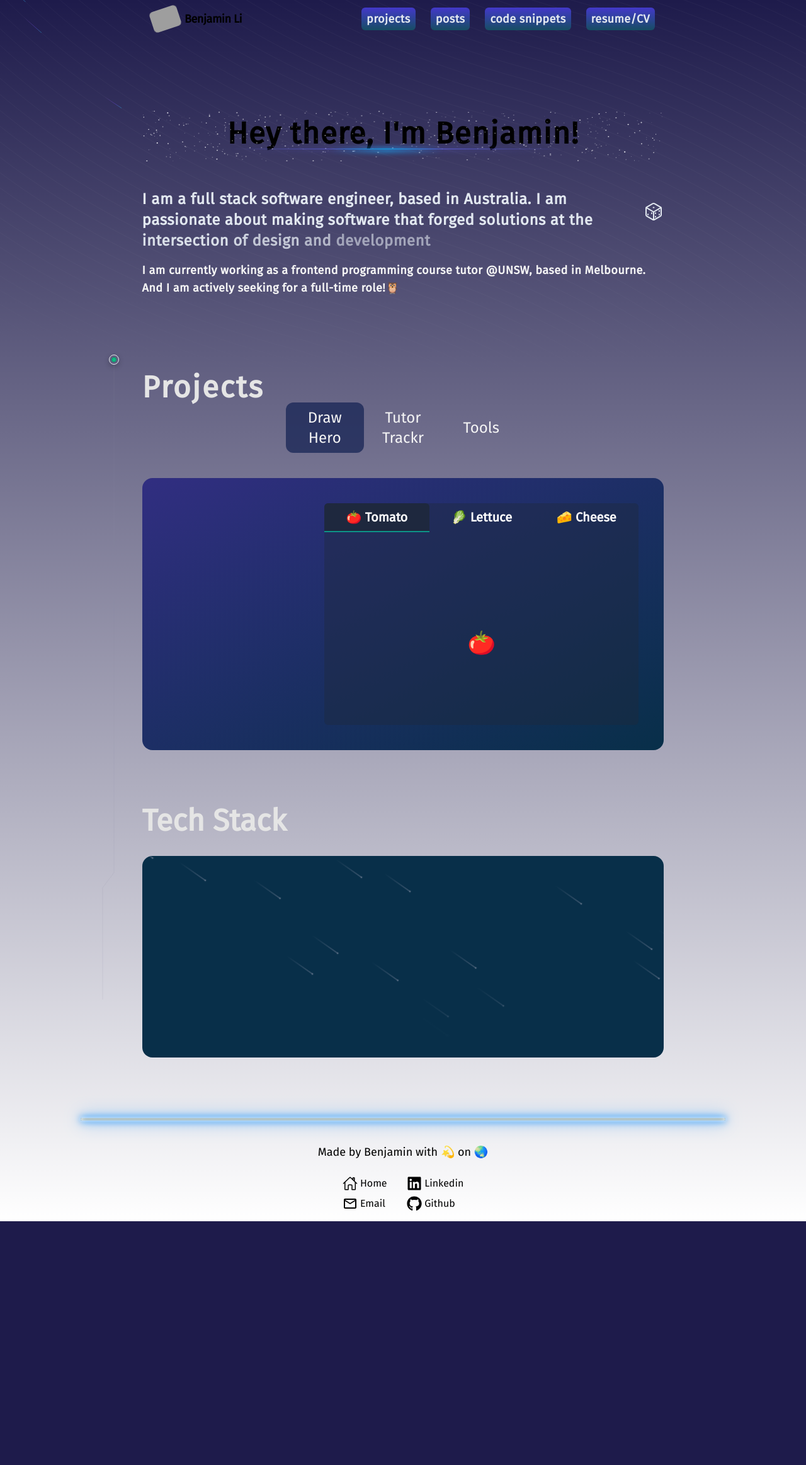
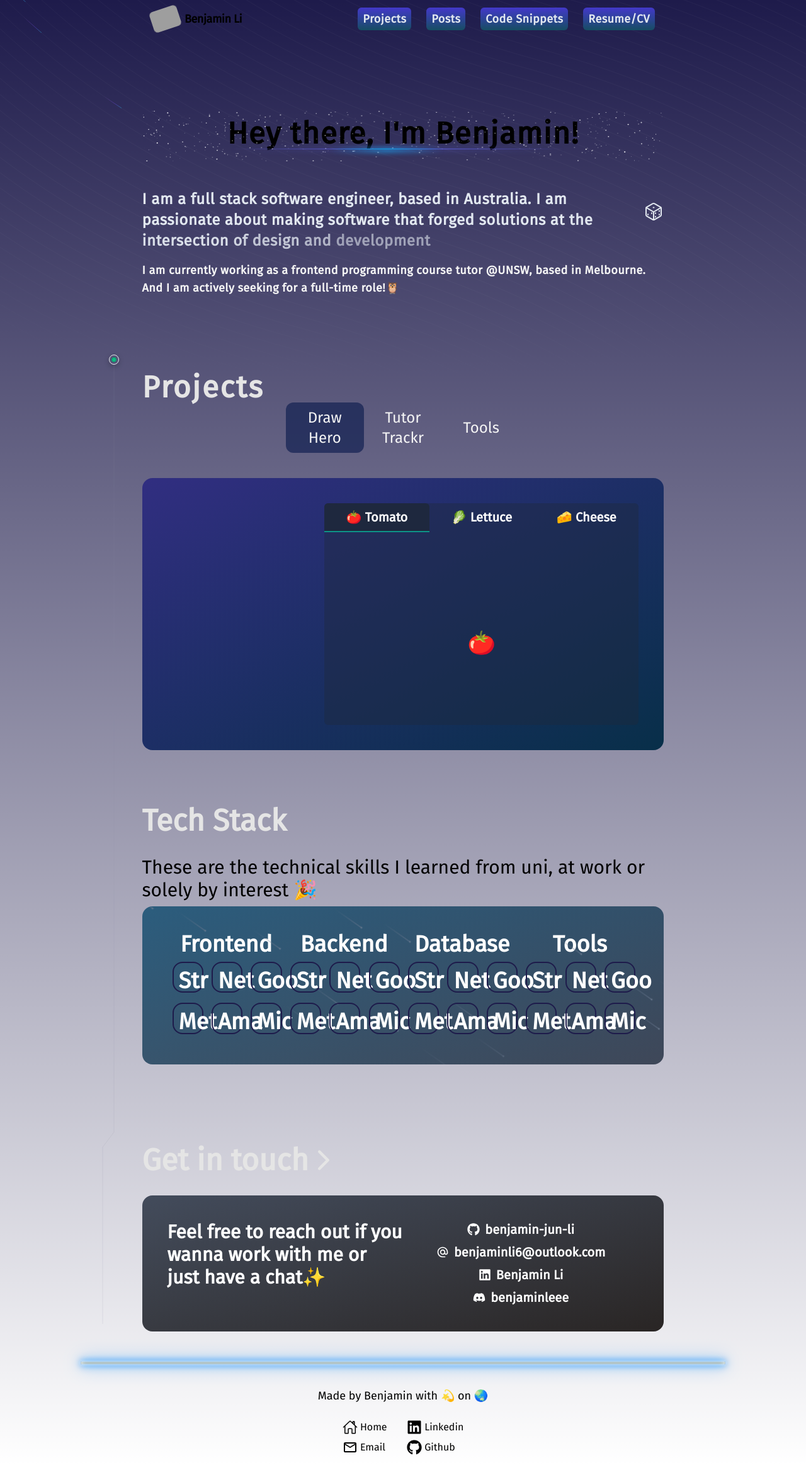
Before and after one commit to benjamin-jun-li/portfolio, a Next.js app: page / in a window 1280 px wide. Shown: the whole page at 63% size. Before the commit the page ends 1939 px from the top, so only its background shows below. Built offline with nearby package versions, Linux system fonts and the light colour scheme; grey boxes are pictures that could not be loaded.

Commit message:
main page layout done

```diff
--- a/src/components/floating-menu.tsx
+++ b/src/components/floating-menu.tsx
@@ -5,17 +5,17 @@ import { MdOutlineEditNote } from "react-icons/md";
 const FloatingMenu = memo(() => {
   const navItems = [
     {
-      name: "projects",
+      name: "Projects",
       link: "/projects",
       icon: <FaProjectDiagram />,
     },
     {
-      name: "posts",
+      name: "Posts",
       link: "/posts",
       icon: <MdOutlineEditNote />,
     },
     {
-      name: "code snippets",
+      name: "Code Snippets",
       link: "/snippets",
       icon: <FaCode />,
     },
--- a/src/components/header.tsx
+++ b/src/components/header.tsx
@@ -42,20 +42,20 @@ const Header = () => {
 
       <nav className="hidden md:flex items-center space-x-6 ">
         <Link href="/projects" className={navbarLinkStyle}>
-          projects
+          Projects
         </Link>
         <Link href="/posts" className={navbarLinkStyle}>
-          posts
+          Posts
         </Link>
         <Link href="/snippets" className={navbarLinkStyle}>
-          code snippets
+          Code Snippets
         </Link>
         <Link
           target="_blank"
           className={navbarLinkStyle}
           href="https://drive.google.com/file/d/1Q-8epyxp0d-jNhaL2YjAS6q-sb_0NrUA/view?usp=drive_link"
         >
-          resume/CV
+          Resume/CV
         </Link>
       </nav>
     </header>
--- /dev/null
+++ b/src/components/main-page/contact-board.tsx
@@ -0,0 +1,52 @@
+import Link from "next/link";
+import { IoIosArrowForward } from "react-icons/io";
+import { MdAlternateEmail } from "react-icons/md";
+import { FaGithub } from "react-icons/fa";
+import { FaLinkedin } from "react-icons/fa";
+import { FaDiscord } from "react-icons/fa";
+const ContactBoard = () => {
+  return (
+    <section>
+      <h2 className="text-5xl text-neutral-200 font-semibold my-8 flex">
+        Get in touch <IoIosArrowForward />
+      </h2>
+      <div className="w-full h-full grid grid-cols-2 rounded-2xl p-10 text-xl font-bold text-white bg-gradient-to-br from-slate-800/80 to-stone-800">
+        <p className="text-3xl">
+          Feel free to reach out if you wanna work with me or just have a chat✨
+        </p>
+        <div className="w-full h-full flex flex-row md:flex-col items-center justify-center gap-y-2">
+          <a
+            href="https://github.com/benjamin-jun-li"
+            className="flex items-center gap-x-2 hover:text-indigo-300"
+          >
+            <FaGithub />
+            benjamin-jun-li
+          </a>
+          <a
+            href="mailto:benjaminli6@outlook.com"
+            className="flex items-center gap-x-2 hover:text-indigo-300"
+          >
+            <MdAlternateEmail />
+            benjaminli6@outlook.com
+          </a>
+          <a
+            href="https://www.linkedin.com/in/jun-benjamin-li/"
+            className="flex items-center gap-x-2 hover:text-indigo-300"
+          >
+            <FaLinkedin />
+            Benjamin Li
+          </a>
+          <a
+            href="https://discord.com/users/983185266028195902"
+            className="flex items-center gap-x-2 hover:text-indigo-300"
+          >
+            <FaDiscord />
+            benjaminleee
+          </a>
+        </div>
+      </div>
+    </section>
+  );
+};
+
+export default ContactBoard;
--- /dev/null
+++ b/src/components/main-page/tech-stack-grid.tsx
@@ -0,0 +1,12 @@
+import { HoverEffect } from "../ui/card-hover-effect";
+
+const TechStackGrid = ({ title, items }: { title: string, items: string[] }) => {
+  return (
+    <section className="flex flex-col m-0 items-center justify-center">
+      <h4>{title}</h4>
+      <HoverEffect items={items} />
+    </section>
+  );
+};
+
+export default TechStackGrid;
--- a/src/components/main-page/tech-stack.tsx
+++ b/src/components/main-page/tech-stack.tsx
@@ -1,13 +1,24 @@
 import Meteors from "../ui/meteor";
+import TechStackGrid from "./tech-stack-grid";
+
+const items = ["Str", "Net", "Goo", "Met", "Ama", "Mic"];
 
 const TechStack = () => {
   return (
-    <section className="w-full my-32 h-[20rem]">
+    <section className="w-full my-32 h-fit">
       <h2 className="text-5xl text-neutral-200 font-semibold my-8">
         Tech Stack
       </h2>
-      <p></p>
-      <div className="w-full overflow-hidden relative h-full rounded-2xl p-10 text-xl md:text-4xl font-bold text-white bg-sky-950">
+      <p className="text-3xl mb-2">
+        These are the technical skills I learned from uni, at work or solely by
+        interest 🎉
+      </p>
+      <div className="w-full overflow-hidden relative h-full rounded-2xl p-10 text-xl md:text-4xl font-bold text-white bg-gradient-to-br from-sky-900/80 to-slate-800/80">
+        <div className="grid grid-cols-4">
+          {["Frontend", "Backend", "Database", "Tools"].map((title) => (
+            <TechStackGrid title={title} items={items} />
+          ))}
+        </div>
         <Meteors number={20} />
       </div>
     </section>
--- a/src/components/main-page/tracing-content.tsx
+++ b/src/components/main-page/tracing-content.tsx
@@ -1,5 +1,6 @@
 "use client";
 import { TracingBeam } from "../ui/tracing-beam";
+import ContactBoard from "./contact-board";
 import ProjectTabs from "./project-tab";
 import TechStack from "./tech-stack";
 const TracingBeamContent = () => {
@@ -7,6 +8,7 @@ const TracingBeamContent = () => {
     <TracingBeam className="mt-10 w-[90%] xl:w-[70%]">
       <ProjectTabs />
       <TechStack />
+      <ContactBoard />
     </TracingBeam>
   );
 };
--- a/src/components/mobile-menubar.tsx
+++ b/src/components/mobile-menubar.tsx
@@ -66,17 +66,17 @@ const MobileMenuBar = ({ className }: { className: string }) => {
       >
         <motion.li variants={itemVariants}>
           <Link href="/projects" className="hover:text-cyan-900">
-            projects
+            Projects
           </Link>
         </motion.li>
         <motion.li variants={itemVariants}>
           <Link href="posts" className="hover:text-cyan-900">
-            posts
+            Posts
           </Link>
         </motion.li>
         <motion.li variants={itemVariants}>
           <Link href="/snippets" className="hover:text-cyan-900">
-            code snippets
+            Code Snippets
           </Link>
         </motion.li>
       </motion.ul>
--- /dev/null
+++ b/src/components/ui/card-hover-effect.tsx
@@ -0,0 +1,65 @@
+"use client";
+import { cn } from "@/lib/utils";
+import { AnimatePresence, motion } from "framer-motion";
+import { useState } from "react";
+
+export const HoverEffect = ({
+  items,
+  className,
+}: {
+  items: string[];
+  className?: string;
+}) => {
+  const [hoveredIndex, setHoveredIndex] = useState<number | null>(null);
+
+  return (
+    <div className={cn("grid grid-cols-2 lg:grid-cols-3", className)}>
+      {items.map((item, idx) => (
+        <div
+          key={idx}
+          className="relative group p-2 h-[5.1vw] w-[5.1vw]"
+          onMouseEnter={() => setHoveredIndex(idx)}
+          onMouseLeave={() => setHoveredIndex(null)}
+        >
+          <AnimatePresence>
+            {hoveredIndex === idx && (
+              <motion.span
+                className="absolute inset-0 h-full w-full bg-neutral-500 rounded-3xl"
+                layoutId="hoverBackground"
+                initial={{ opacity: 0 }}
+                animate={{
+                  opacity: 1,
+                  transition: { duration: 0.15 },
+                }}
+                exit={{
+                  opacity: 0,
+                  transition: { duration: 0.15, delay: 0.2 },
+                }}
+              />
+            )}
+          </AnimatePresence>
+          <Card>{item}</Card>
+        </div>
+      ))}
+    </div>
+  );
+};
+
+export const Card = ({
+  className,
+  children,
+}: {
+  className?: string;
+  children: React.ReactNode;
+}) => {
+  return (
+    <div
+      className={cn(
+        "rounded-2xl w-full h-full p-2 bg-transparent border-2 border-indigo-950 group-hover:border-slate-700 relative z-20",
+        className
+      )}
+    >
+      {children}
+    </div>
+  );
+};
```
